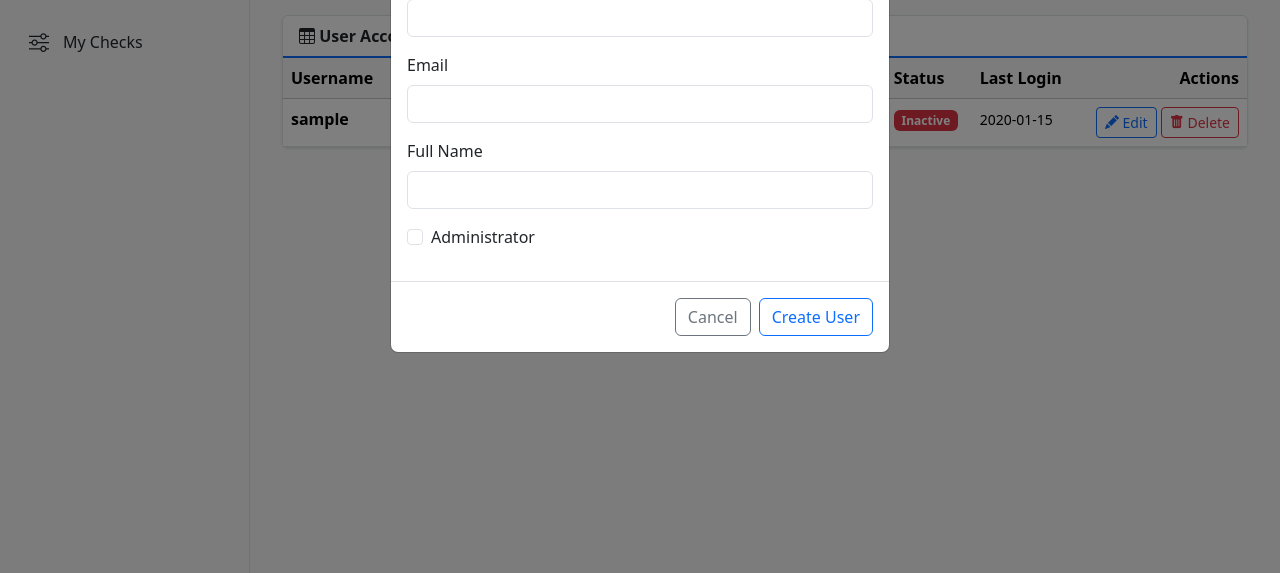
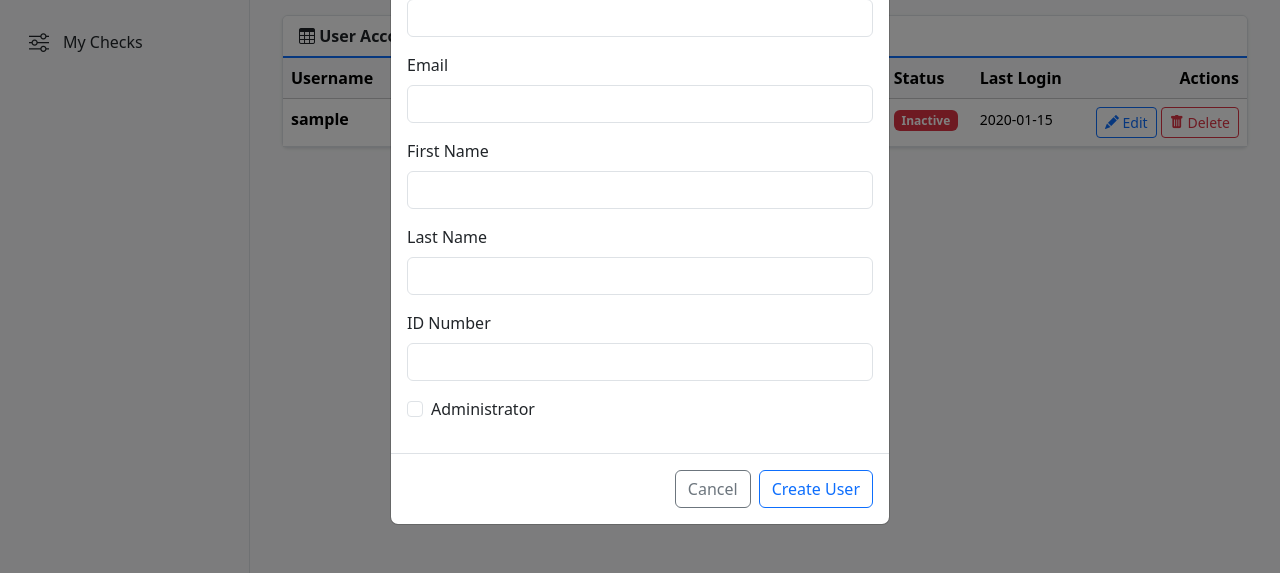
Before and after one commit to YorkUITInnovation/aoda-checker, a FastAPI app: template templates/admin_users.html in a window 1280 px wide, after a click on "Add New User". Shown: the part 227-800 px from the top of the page. Run offline with FastAPI, Linux system fonts and the light colour scheme; the template is opened without the code that fills it: most values are stand-ins (such as "Sample title", 1, 10 or a date in 2020).

Commit message:
Updated editing users

```diff
--- a/templates/admin_users.html
+++ b/templates/admin_users.html
@@ -141,7 +141,7 @@
                                 </td>
                                 <td class="text-end table-actions">
                                     {% if user.id != current_user.id %}
-                                    <button class="btn btn-sm btn-outline-primary" onclick="editUser({{ user.id }}, '{{ user.username }}', '{{ user.email or '' }}', '{{ user.full_name or '' }}', {{ 'true' if user.is_admin else 'false' }}, {{ 'true' if user.is_active else 'false' }})">
+                                    <button class="btn btn-sm btn-outline-primary" onclick="editUser({{ user.id }}, '{{ user.username }}', '{{ user.email or '' }}', '{{ user.full_name or '' }}', {{ 'true' if user.is_admin else 'false' }}, {{ 'true' if user.is_active else 'false' }}, '{{ user.first_name or '' }}', '{{ user.last_name or '' }}', '{{ user.id_number or '' }}')">
                                         <i class="bi bi-pencil-fill"></i> Edit
                                     </button>
                                     <form method="post" action="/admin/users/{{ user.id }}/delete" style="display: inline;" onsubmit="return confirm('Are you sure you want to delete this user?');">
@@ -187,8 +187,16 @@
                             <input type="email" class="form-control" id="create_email" name="email">
                         </div>
                         <div class="mb-3">
-                            <label for="create_full_name" class="form-label">Full Name</label>
-                            <input type="text" class="form-control" id="create_full_name" name="full_name">
+                            <label for="create_first_name" class="form-label">First Name</label>
+                            <input type="text" class="form-control" id="create_first_name" name="first_name">
+                        </div>
+                        <div class="mb-3">
+                            <label for="create_last_name" class="form-label">Last Name</label>
+                            <input type="text" class="form-control" id="create_last_name" name="last_name">
+                        </div>
+                        <div class="mb-3">
+                            <label for="create_id_number" class="form-label">ID Number</label>
+                            <input type="text" class="form-control" id="create_id_number" name="id_number">
                         </div>
                         <div class="mb-3 form-check">
                             <input type="checkbox" class="form-check-input" id="create_is_admin" name="is_admin" value="true">
@@ -232,8 +240,16 @@
                             <input type="email" class="form-control" id="edit_email" name="email">
                         </div>
                         <div class="mb-3">
-                            <label for="edit_full_name" class="form-label">Full Name</label>
-                            <input type="text" class="form-control" id="edit_full_name" name="full_name">
+                            <label for="edit_first_name" class="form-label">First Name</label>
+                            <input type="text" class="form-control" id="edit_first_name" name="first_name">
+                        </div>
+                        <div class="mb-3">
+                            <label for="edit_last_name" class="form-label">Last Name</label>
+                            <input type="text" class="form-control" id="edit_last_name" name="last_name">
+                        </div>
+                        <div class="mb-3">
+                            <label for="edit_id_number" class="form-label">ID Number</label>
+                            <input type="text" class="form-control" id="edit_id_number" name="id_number">
                         </div>
                         <div class="mb-3 form-check">
                             <input type="checkbox" class="form-check-input" id="edit_is_admin" name="is_admin" value="true">
@@ -259,11 +275,13 @@
 
     <script src="https://cdn.jsdelivr.net/npm/bootstrap@5.3.2/dist/js/bootstrap.bundle.min.js"></script>
     <script>
-        function editUser(id, username, email, fullName, isAdmin, isActive) {
+        function editUser(id, username, email, fullName, isAdmin, isActive, firstName, lastName, idNumber) {
             document.getElementById('editUserForm').action = `/admin/users/${id}/edit`;
             document.getElementById('edit_username').value = username;
-            document.getElementById('edit_email').value = email;
-            document.getElementById('edit_full_name').value = fullName;
+            document.getElementById('edit_email').value = email || '';
+            document.getElementById('edit_first_name').value = firstName || '';
+            document.getElementById('edit_last_name').value = lastName || '';
+            document.getElementById('edit_id_number').value = idNumber || '';
             document.getElementById('edit_is_admin').checked = isAdmin;
             document.getElementById('edit_is_active').checked = isActive;
             document.getElementById('edit_password').value = '';
```
Also changed, not shown: src/web/admin_routes.py (+33 -8 lines).
